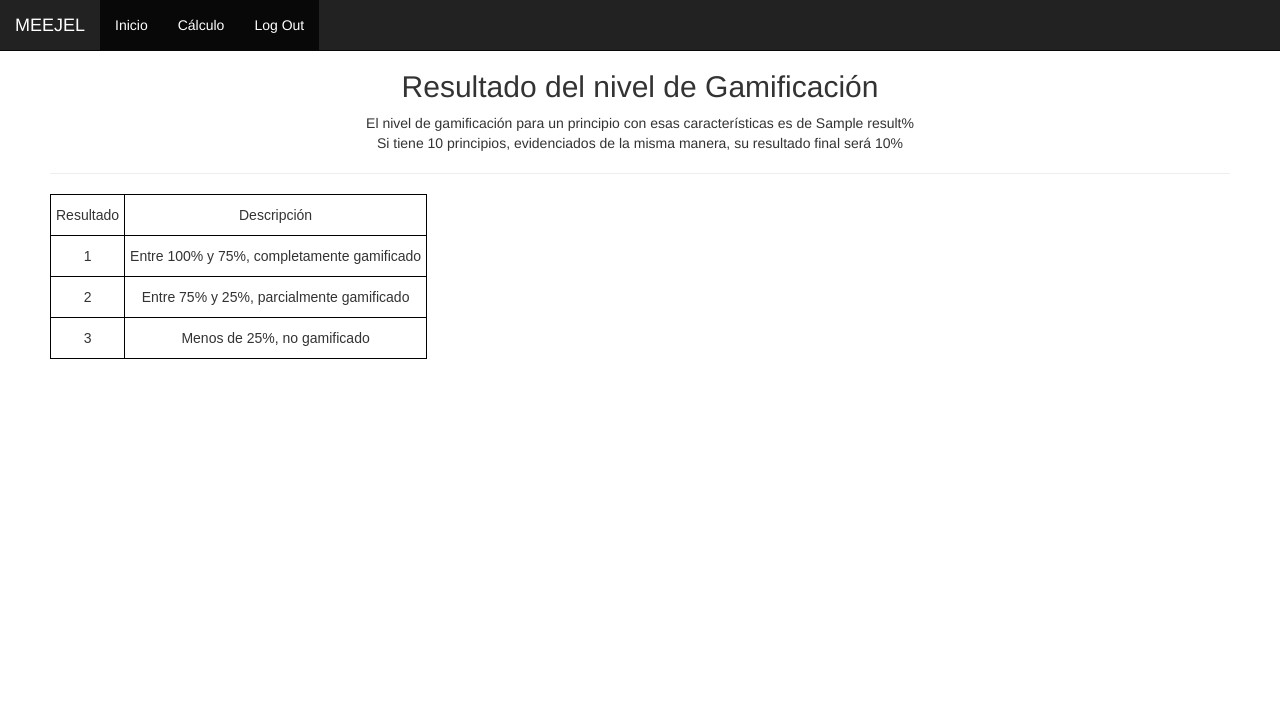
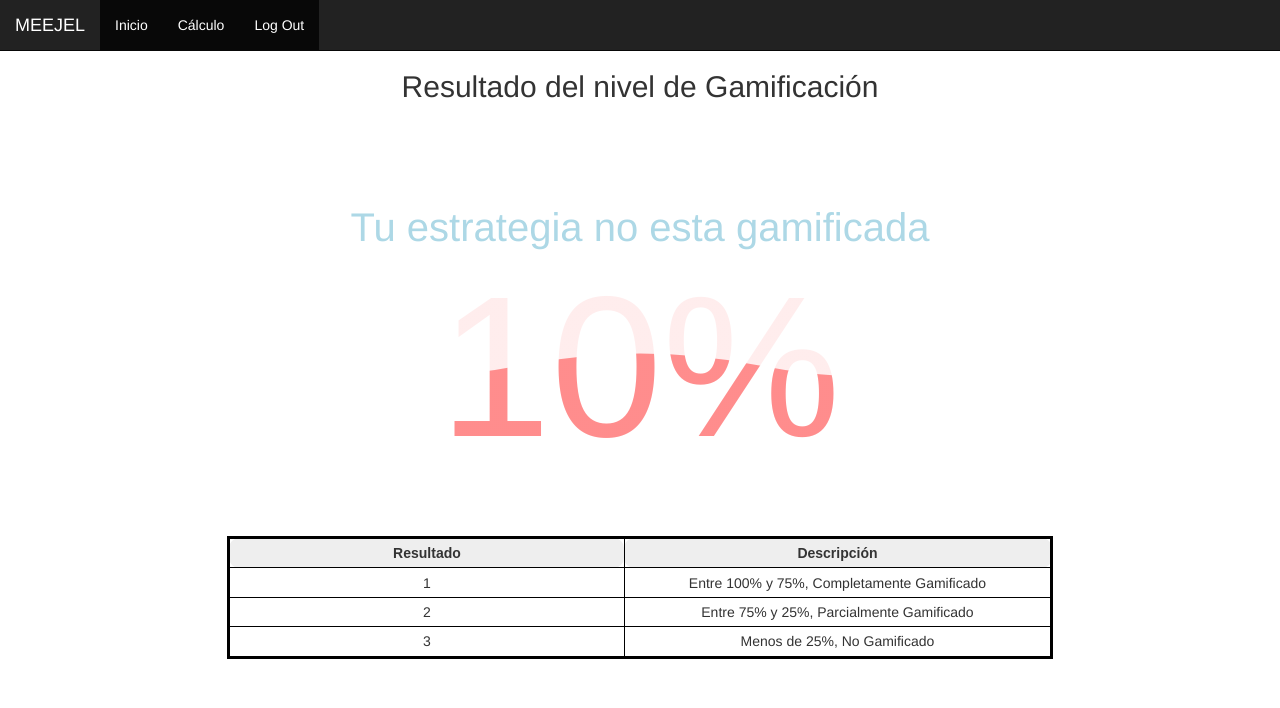
Before and after one commit to marteoma/FrameworkGamificacion, a Django app: template framework/templates/framework/results.html in a window 1280 px wide. Shown: the top 708 px of the page. Run offline with Django 3.2, Linux system fonts and the light colour scheme; the template is opened without the code that fills it: most values are stand-ins (such as "Sample title", 1, 10 or a date in 2020); some libraries are stand-ins or nearby versions.

Commit message:
New UI for show gamifications levels

```diff
--- a/framework/templates/framework/base.html
+++ b/framework/templates/framework/base.html
@@ -11,7 +11,45 @@
 
     body {
         padding:50px;
+        display:flex;
+        flex-direction:column;
+        background-color:white;
     }
+
+  table {
+     width: 70%;
+     border: solid #000;
+     border-radius: 10px;
+     -moz-border-radius-bottomright: 10px;
+
+     margin: auto;
+  }
+  th, td {
+    width: 0%;
+     text-align: center;
+     vertical-align: top;
+     border: 1px solid #000;
+     border-collapse: collapse;
+     padding: 0.3em;
+     caption-side: bottom;
+     border-radius: 10px;
+     -moz-border-radius-bottomright: 10px;
+  }
+  caption {
+     padding: 0.3em;
+     color: #000;
+      background: #000;
+
+  }
+
+  h4{
+      color: lightblue;
+      font-size: 40px;
+  }
+  th {
+     background: #eee;
+     font-family: Arial;
+  }
     </style>
 </head>
 <body>
--- a/framework/templates/framework/results.html
+++ b/framework/templates/framework/results.html
@@ -2,22 +2,88 @@
 <!DOCTYPE html>
 <html lang="es">
 {% block content %}
-<center><h2>Resultado del nivel de Gamificación</h2></center>
-{% endblock %}
-{% block content2 %}
-<style>
-body {
-    padding:50px;
-}
-.tg  {border-collapse:collapse;border-spacing:0;}
-.tg td{font-family:Arial, sans-serif;font-size:14px;padding:10px 5px;border-style:solid;border-width:1px;overflow:hidden;word-break:normal;border-color:black;}
-.tg th{font-family:Arial, sans-serif;font-size:14px;font-weight:normal;padding:10px 5px;border-style:solid;border-width:1px;overflow:hidden;word-break:normal;border-color:black;}
-.tg .tg-baqh{text-align:center;vertical-align:top}
-</style>
-El nivel de gamificación para un principio con esas características es de {{result}}%
-<br>
-Si tiene 10 principios, evidenciados de la misma manera, su resultado final será {{total}}%
+<h2>Resultado del nivel de Gamificación</h2>
+
 <hr>
+
+<hr>
+{% if total > 75 %}
+  <h4>Tu estrategia esta completamente gamificada</h4>
+  <svg viewbox="0 0 100 20">
+    <defs>
+      <linearGradient id="gradient" x1="0" x2="0" y1="0" y2="1">
+        <stop offset="0%" stop-color="#90EE90"/>
+        <stop offset="100%" stop-color="#90EE90"/>
+      </linearGradient>
+      <pattern id="wave" x="0" y="0" width="120" height="20" patternUnits="userSpaceOnUse">
+        <path id="wavePath" d="M-40 9 Q-30 7 -20 9 T0 9 T20 9 T40 9 T60 9 T80 9 T100 9 T120 9 V20 H-40z" mask="url(#mask)" fill="url(#gradient)">
+          <animateTransform
+              attributeName="transform"
+              begin="0s"
+              dur="1.5s"
+              type="translate"
+              from="0,0"
+              to="40,0"
+              repeatCount="indefinite" />
+        </path>
+      </pattern>
+    </defs>
+    <text text-anchor="middle" x="50" y="15" font-size="17" fill="url(#wave)"  fill-opacity="0.6">{{total}}%</text>
+    <text text-anchor="middle" x="50" y="15" font-size="17" fill="url(#gradient)" fill-opacity="0.1">{{total}}%</text>
+  </svg>
+{% elif total < 75  and total > 25 %}
+  <h4>Tu estrategia esta parcialmente gamificada</h4>
+  <svg viewbox="0 0 100 20">
+    <defs>
+      <linearGradient id="gradient" x1="0" x2="0" y1="0" y2="1">
+        <stop offset="5%" stop-color="#326384"/>
+        <stop offset="95%" stop-color="#123752"/>
+      </linearGradient>
+      <pattern id="wave" x="0" y="0" width="120" height="20" patternUnits="userSpaceOnUse">
+        <path id="wavePath" d="M-40 9 Q-30 7 -20 9 T0 9 T20 9 T40 9 T60 9 T80 9 T100 9 T120 9 V20 H-40z" mask="url(#mask)" fill="url(#gradient)">
+          <animateTransform
+              attributeName="transform"
+              begin="0s"
+              dur="1.5s"
+              type="translate"
+              from="0,0"
+              to="40,0"
+              repeatCount="indefinite" />
+        </path>
+      </pattern>
+    </defs>
+    <text text-anchor="middle" x="50" y="15" font-size="17" fill="url(#wave)"  fill-opacity="0.6">{{total}}%</text>
+    <text text-anchor="middle" x="50" y="15" font-size="17" fill="url(#gradient)" fill-opacity="0.1">{{total}}%</text>
+  </svg>
+{% elif total < 25 %}
+  <h4>Tu estrategia no esta gamificada</h4>
+  <svg viewbox="0 0 100 20">
+    <defs>
+      <linearGradient id="gradient" x1="0" x2="0" y1="0" y2="1">
+        <stop offset="75%" stop-color="#ff4d4d"/>
+        <stop offset="25%" stop-color="#ff4d4d"/>
+      </linearGradient>
+      <pattern id="wave" x="0" y="0" width="120" height="20" patternUnits="userSpaceOnUse">
+        <path id="wavePath" d="M-40 9 Q-30 7 -20 9 T0 9 T20 9 T40 9 T60 9 T80 9 T100 9 T120 9 V20 H-40z" mask="url(#mask)" fill="url(#gradient)">
+          <animateTransform
+              attributeName="transform"
+              begin="0s"
+              dur="1.5s"
+              type="translate"
+              from="0,0"
+              to="40,0"
+              repeatCount="indefinite" />
+        </path>
+      </pattern>
+    </defs>
+    <text text-anchor="middle" x="50" y="15" font-size="17" fill="url(#wave)"  fill-opacity="0.6">{{total}}%</text>
+    <text text-anchor="middle" x="50" y="15" font-size="17" fill="url(#gradient)" fill-opacity="0.1">{{total}}%</text>
+  </svg>
+{% endif %}
+
+<hr>
+
+
 <table class="tg">
   <tr>
     <th class="tg-baqh">Resultado</th>
@@ -25,15 +91,15 @@ Si tiene 10 principios, evidenciados de la misma manera, su resultado final ser
   </tr>
   <tr>
     <td class="tg-baqh">1</td>
-    <td class="tg-baqh">Entre 100% y 75%, completamente gamificado</td>
+    <td class="tg-baqh">Entre 100% y 75%, Completamente Gamificado</td>
   </tr>
   <tr>
     <td class="tg-baqh">2</td>
-    <td class="tg-baqh">Entre 75% y 25%, parcialmente gamificado</td>
+    <td class="tg-baqh">Entre 75% y 25%, Parcialmente Gamificado</td>
   </tr>
   <tr>
     <td class="tg-baqh">3</td>
-    <td class="tg-baqh">Menos de 25%, no gamificado</td>
+    <td class="tg-baqh">Menos de 25%, No Gamificado</td>
   </tr>
 </table>
 {% endblock %}
```
